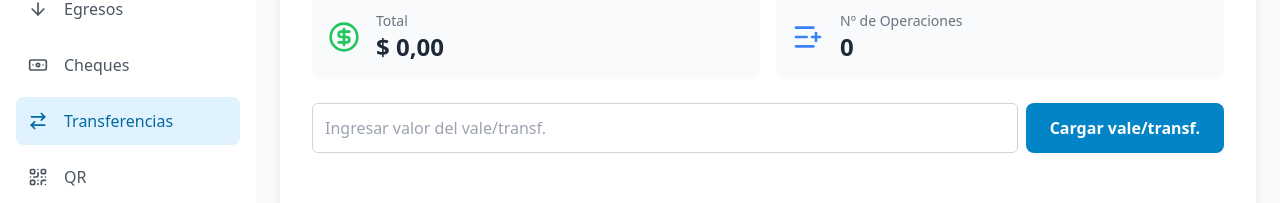
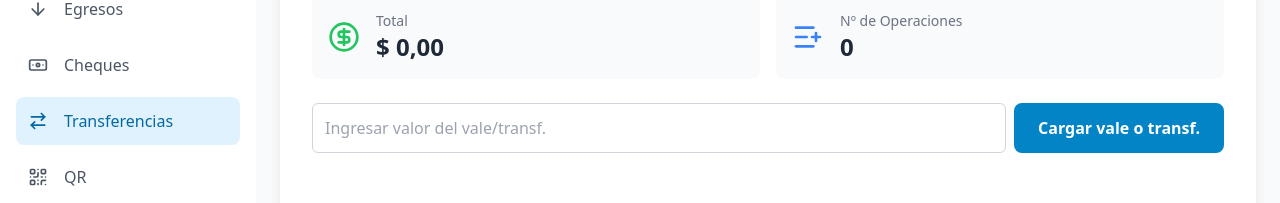
Before and after one commit to felipecoll/arqueo_n8n, a React (Vite) app: page / in a window 1280 px wide. Both pictures are taken after a click on the link "Transferencias". Shown: the part 269-472 px from the top of the page. Built offline with nearby package versions, Linux system fonts and the light colour scheme.

Commit message:
Cambio de titulos en transferencias - 2

```diff
--- a/src/pages/Transferencias.jsx
+++ b/src/pages/Transferencias.jsx
@@ -136,7 +136,7 @@ const Transferencias = () => {
         <input type="number" step="0.01" value={inputValue} onChange={(e) => setInputValue(e.target.value)} placeholder="Ingresar valor del vale/transf."
           className="flex-grow p-3 rounded-md border border-gray-300 dark:border-gray-600 bg-white dark:bg-gray-800 focus:ring-2 focus:ring-sky-500 focus:outline-none" />
         <button type="submit" className="bg-sky-600 hover:bg-sky-700 text-white font-bold py-3 px-6 rounded-lg transition-colors flex items-center justify-center gap-2">
-          Cargar vale/transf.
+          Cargar vale o transf.
         </button>
       </form>
 
```
